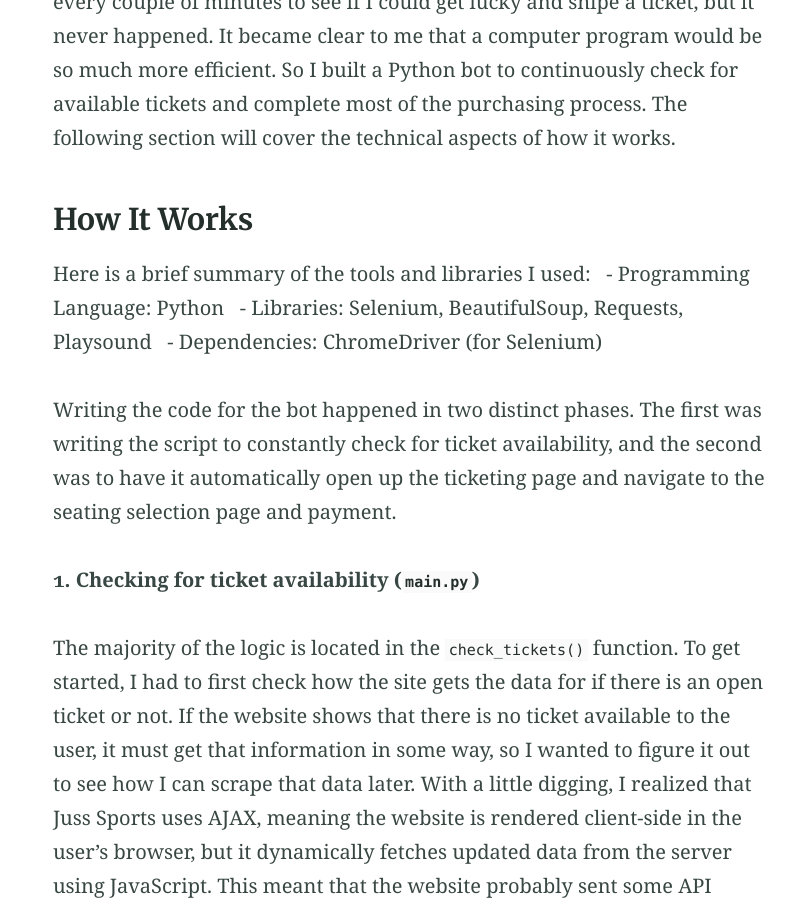
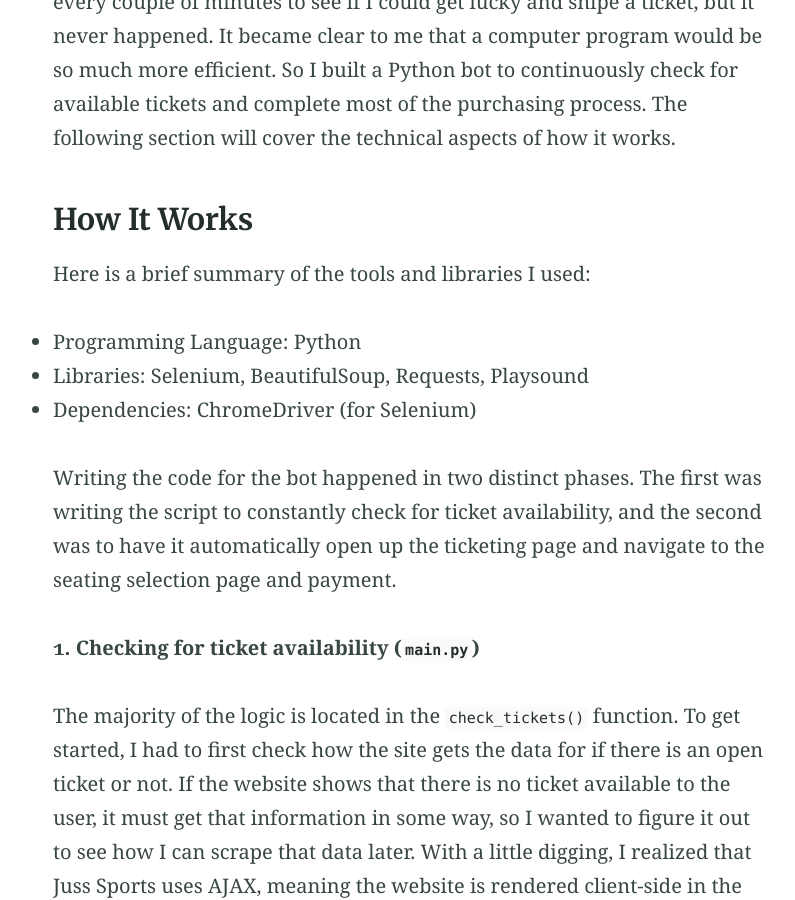
Before and after one commit to brianfu5/brianfu5.github.io, a Jekyll site: the page built from _posts/2025-04-02-f1-ticket-bot.md, in a window 1280 px wide and 900 px high, scrolled down 1959 px. Shown: the whole window, without its empty margins (230-1025 px from the left). Built offline with Jekyll 4.4.1, drawn with Linux system fonts in a browser that asks for light colours; part of the change alters nothing that is shown.

Commit message:
f2 bot blog v6

```diff
--- a/_posts/2025-04-02-f1-bot.md
+++ b/_posts/2025-04-02-f1-ticket-bot.md
@@ -27,9 +27,9 @@ With this process, if someone decides to refund their ticket, it would automatic
 ### How It Works
 
 Here is a brief summary of the tools and libraries I used:
-&nbsp;&nbsp;- Programming Language: Python
-&nbsp;&nbsp;- Libraries: Selenium, BeautifulSoup, Requests, Playsound
-&nbsp;&nbsp;- Dependencies: ChromeDriver (for Selenium)
+ - Programming Language: Python
+ - Libraries: Selenium, BeautifulSoup, Requests, Playsound
+ - Dependencies: ChromeDriver (for Selenium)
 
 Writing the code for the bot happened in two distinct phases. The first was writing the script to constantly check for ticket availability, and the second was to have it automatically open up the ticketing page and navigate to the seating selection page and payment.
 
```
